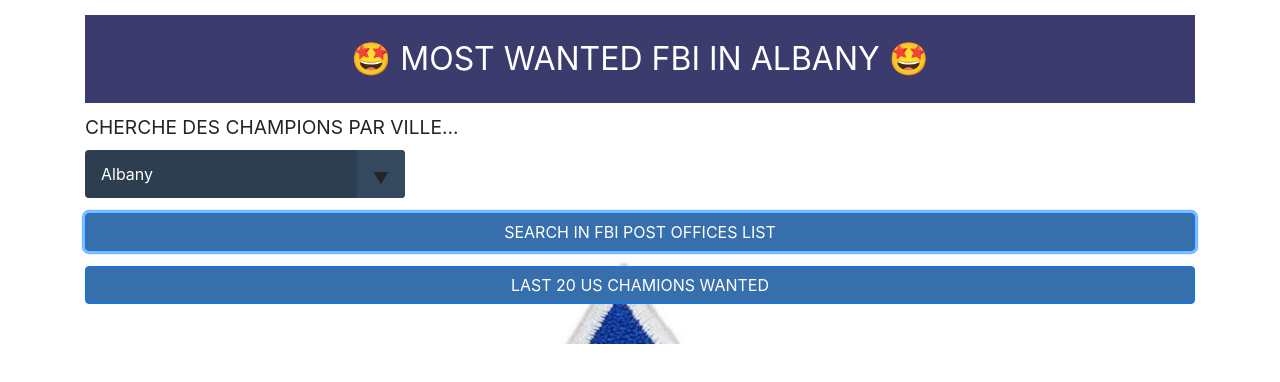
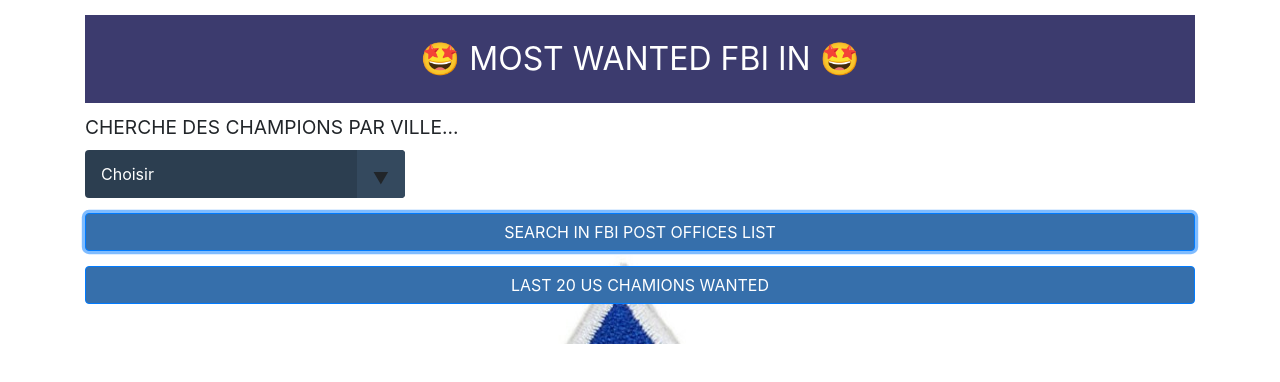
Before and after one commit to SimonChabrier/FbiApiRequest, a plain HTML site: page index.html in a window 1280 px wide. Both pictures are taken after a click on the button "SEARCH IN FBI POST OFFICES LIST". Drawn offline with nearby package versions, Linux system fonts and the light colour scheme; no server answers.

Commit message:
add api end point in method V1 stable

```diff
--- a/app/api.js
+++ b/app/api.js
@@ -5,8 +5,9 @@ const fbiRequest = {
  * appellée au chargement du dom dans app.init()
  */
 onLoadRequest: function(){
-    if(app.apiRootUrl === 'https://api.fbi.gov/wanted/v1/list?field_offices=')
-    {
+
+        apiEndPoint = app.apiRootUrl()
+
         // Préparation de la config pour la requête HTTP
         let config = {
             method: 'GET',
@@ -16,7 +17,7 @@ onLoadRequest: function(){
 
         // Exécution de la requête HTTP via fetch en lui envoyant la config
         //fetch(app.apiRootUrl, config)
-        fetch(app.apiRootUrl, config)
+        fetch(apiEndPoint, config)
             // La requête exécutée, alors j'exécute le callback du then
             .then(function(response) {
                 // Convertion de la réponse en un objet JS et on le retourne
@@ -33,7 +34,7 @@ onLoadRequest: function(){
 
             } //closure de ma loop for in
         })//closuresecond then
-    } //closure first if
+
 },//function closure
 
 /**
@@ -44,15 +45,13 @@ fbiApiRequest: function()
         const buttonOnClick = document.getElementById('validate');
         buttonOnClick.addEventListener('click', function () {
 
-        // On récupère la value de l'élément input du form pour dynamiser le endpoint de la requête
-        citySearch = document.getElementById('input').value;
-        const apiDynamicUrl = 'https://api.fbi.gov/wanted/v1/list?field_offices=' + citySearch;
-
         //si je n'ai pas de ville je resette le titre pour ne pas afficher de ville
         if(citySearch =! ''){
             formsAction.titleReset()
         };
 
+        apiEndPoint = app.apiRootUrl()
+        console.log(apiEndPoint)
         // Préparation de la config pour la requête HTTP
         let config = {
             method: 'GET',
@@ -62,7 +61,7 @@ fbiApiRequest: function()
 
         // Exécution de la requête HTTP via fetch en lui envoyant la config
         //fetch(app.apiRootUrl, config)
-        fetch(apiDynamicUrl, config)
+        fetch(apiEndPoint, config)
             // La requête exécutée, alors j'exécute le callback du then
             .then(function(response) {
                 // Convertion de la réponse en un objet JS et on le retourne
@@ -87,7 +86,10 @@ fbiApiRequest: function()
  * appellée au chargement du dom dans app.init()
  */
 showOneCriminalRequest: function(){
-    if(app.apiRootUrl === 'https://api.fbi.gov/wanted/v1/list?field_offices='){
+
+
+
+    apiEndPoint = app.apiRootUrl()
 
         let config = {
             method: 'GET',
@@ -95,7 +97,7 @@ showOneCriminalRequest: function(){
             cache: 'no-cache',
         };
 
-        fetch(app.apiRootUrl, config)
+        fetch(apiEndPoint, config)
             .then(function(response) {
                 return response.json();
         })
@@ -140,7 +142,7 @@ showOneCriminalRequest: function(){
                 } //closure for
             }); //closure event
         })//closuresecond then
-    }//if closure
+
 },//function closure
 
 
--- a/app/app.js
+++ b/app/app.js
@@ -1,8 +1,17 @@
 const app = {
 
     //requête de base
-    apiRootUrl: 'https://api.fbi.gov/wanted/v1/list?field_offices=',
+    apiRootUrl: function (){
 
+    citySearch = document.getElementById('input').value
+
+        if (citySearch){
+            apiRootUrl = 'https://api.fbi.gov/wanted/v1/list?field_offices=' + citySearch
+        } else {
+            apiRootUrl = 'https://api.fbi.gov/wanted/v1/list?field_offices='
+        }
+    return apiRootUrl
+},
     /**
      * Méthode init
      * Apellée au chargement du DOM
--- a/index.html
+++ b/index.html
@@ -29,6 +29,7 @@
       <div class="form-group">
         <div class="select">
               <select id="input">
+                <option value=""  type="input">Choisir</option>
                 <option value="albany"  type="input">Albany</option>
                 <option value="albuquerque"  type="input">Albuquerque</option>
                 <!-- <option value="anchorage"  type="input">Anchorage</option> -->
```
